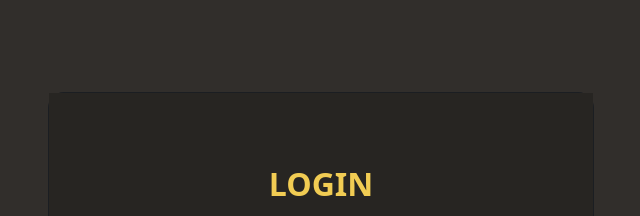
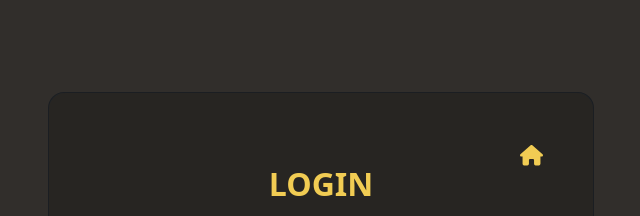
Before and after one commit to TheArtemis/chopstick.js, a Vue app: page /login in a window 1280 px wide. Shown: the top 216 px of the page, without its empty margins (319-959 px from the left). Built offline with nearby package versions, Linux system fonts and the light colour scheme.

Commit message:
home login

```diff
--- a/src/pages/Login.vue
+++ b/src/pages/Login.vue
@@ -87,7 +87,7 @@ export default {
 				<div class="col-12 col-md-8 col-lg-8 col-xl-6">
 
 					<div class="card bg-dark text" style="color: #f1cc53; border-radius: 1rem;">
-						<div class="card-body p-5 text-center" style="background-color: #272522; position: relative;">
+						<div class="card-body p-5 text-center" style="background-color: #272522; position: relative; border-radius: 1rem;">
 							<ErrorBox :error="this.error" :showError="this.showError"
 								@close-error="() => { this.showError = false, this.error = null }" />
 							<form class="mb-md-5 mt-md-4 pb-5" @submit.prevent="submitLogin">
@@ -118,6 +118,14 @@ export default {
 								</p>
 							</div>
 						</div>
+						<li style="position: absolute; top: 25px; right: 50px; cursor: pointer; color:transparent;">
+                            <a href="/">
+                   				<svg xmlns="http://www.w3.org/2000/svg" viewBox="0 0 576 512" style=" fill: #f1cc53;">
+                       			<path
+                            d="M575.8 255.5c0 18-15 32.1-32 32.1h-32l.7 160.2c0 2.7-.2 5.4-.5 8.1V472c0 22.1-17.9 40-40 40H456c-1.1 0-2.2 0-3.3-.1c-1.4 .1-2.8 .1-4.2 .1H416 392c-22.1 0-40-17.9-40-40V448 384c0-17.7-14.3-32-32-32H256c-17.7 0-32 14.3-32 32v64 24c0 22.1-17.9 40-40 40H160 128.1c-1.5 0-3-.1-4.5-.2c-1.2 .1-2.4 .2-3.6 .2H104c-22.1 0-40-17.9-40-40V360c0-.9 0-1.9 .1-2.8V287.6H32c-18 0-32-14-32-32.1c0-9 3-17 10-24L266.4 8c7-7 15-8 22-8s15 2 21 7L564.8 231.5c8 7 12 15 11 24z" />
+                               </svg>
+                            </a>
+                        </li>
 					</div>
 				</div>
 			</div>
```
